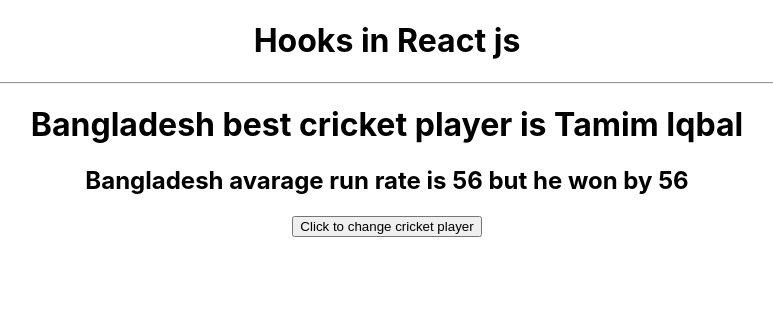
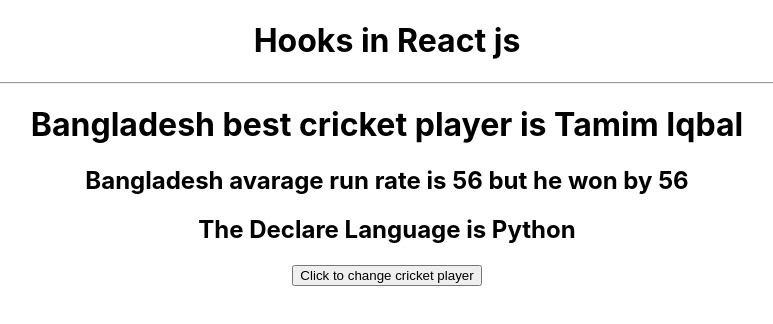
Before and after one commit to samraat121/Reactjs-code-for-everyone, a React (Create React App) app: page / in a window 1280 px wide. Shown: the top 324 px of the page, without its empty margins (253-1026 px from the left). Built offline with nearby package versions, Linux system fonts and the light colour scheme.

Commit message:
Hooks useEffect

```diff
--- a/src/FC.js
+++ b/src/FC.js
@@ -1,16 +1,24 @@
-import React, {useState} from 'react'
+import React, {useState, useEffect} from 'react'
 
 function FC() {
     const [player, setPlayer] = useState('Tamim Iqbal')
     const [run, setRun] = useState('56')
+    const [language, setLanguage] = useState('JavaScript')
+
     function changePlayer() {
         setPlayer('Shakib al Hasan')
         setRun('80')
     }
+    useEffect(() => {
+        setLanguage('Python')
+    }, [])
+
+
     return(
         <div>
             <h1>Bangladesh best cricket player is {player}</h1>
             <h2>Bangladesh avarage run rate is 56 but he won by {run}</h2>
+            <h2>The Declare Language is  {language}</h2>
             <button onClick={changePlayer}>Click to change cricket player</button>
         </div>
     )
```
